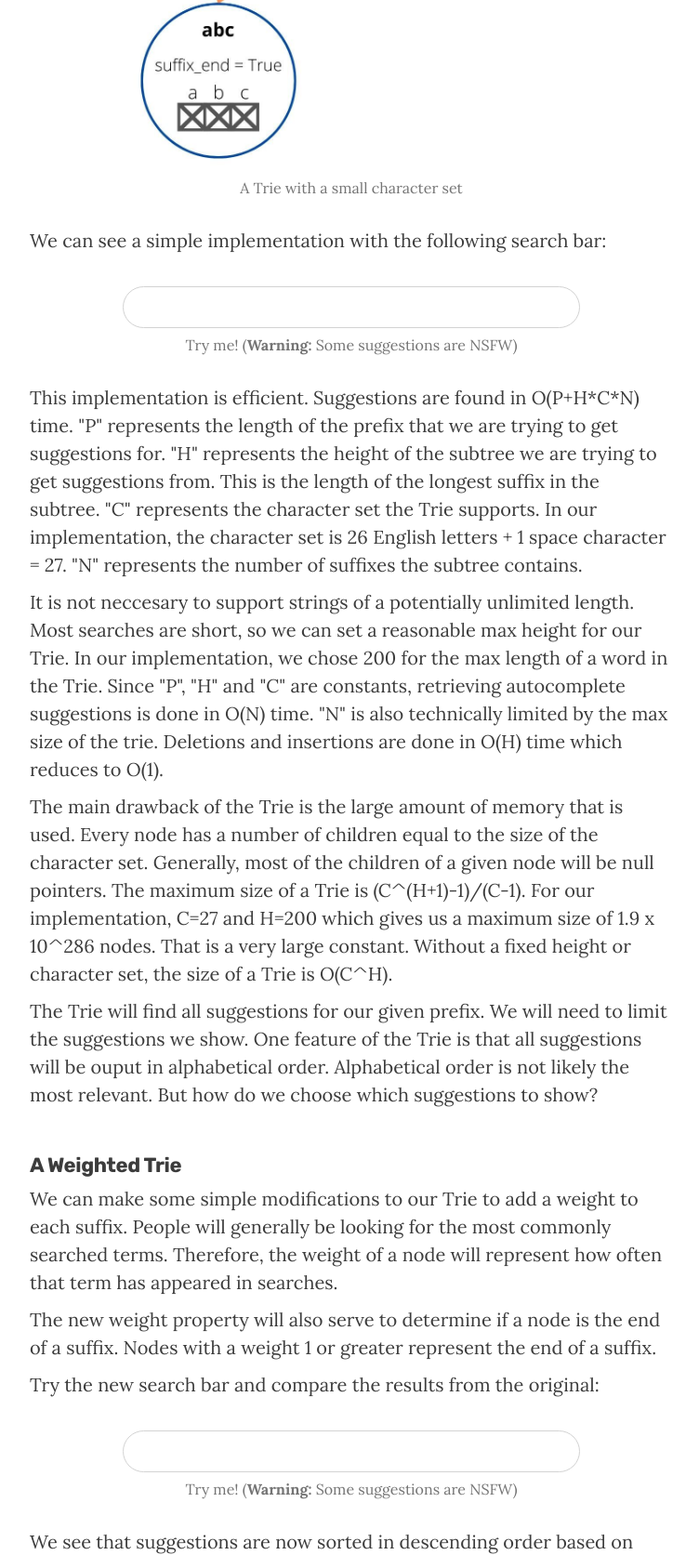
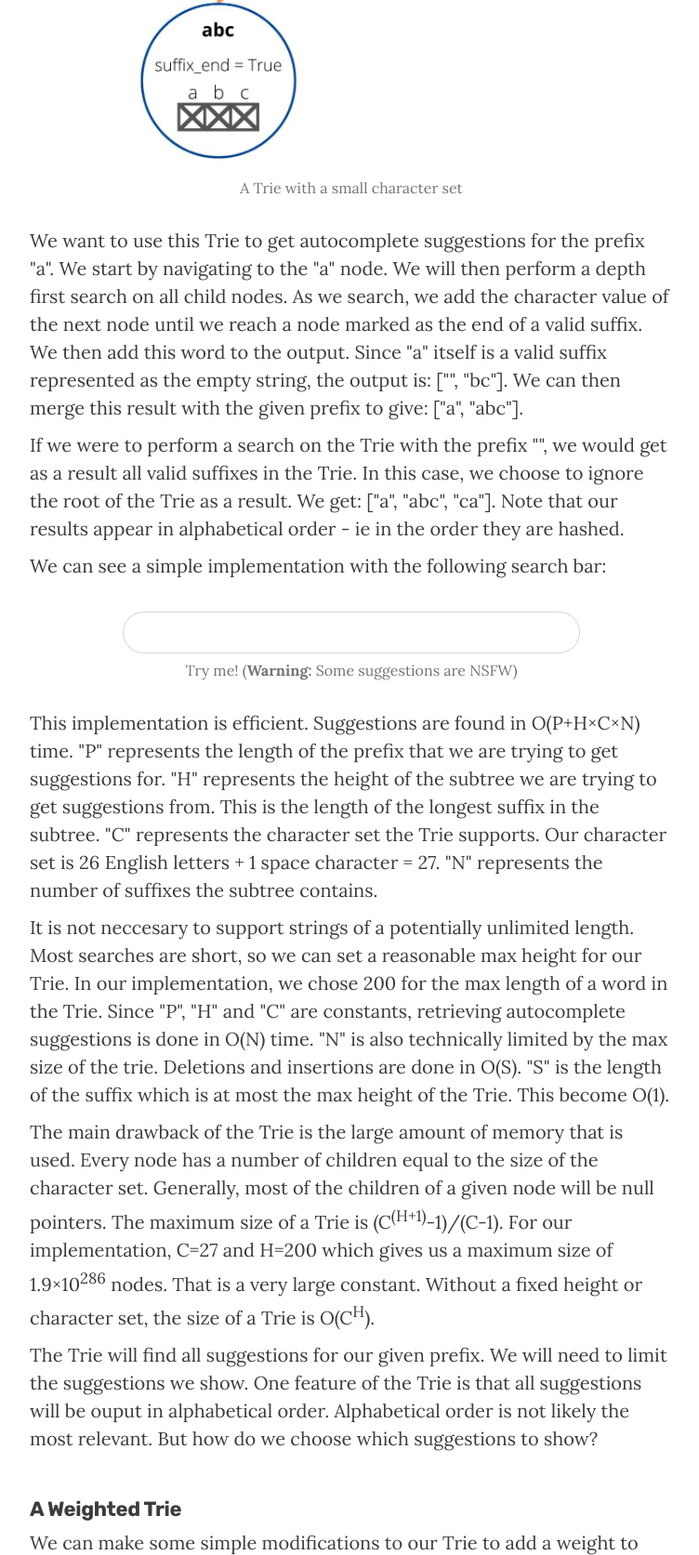
Before and after one commit to mrhaffner/trie, a Flask app: page / in a window 1280 px wide. Shown: the part 1290-2963 px from the top of the page at 93% size, without its empty margins (262-1014 px from the left). Run offline with Flask 2, Linux system fonts and the light colour scheme; parts of the project's set-up code (start-up, migrations or seed data) failed here and were passed over.

Commit message:
updated explanations, added math characters

```diff
--- a/app/static/style.css
+++ b/app/static/style.css
@@ -40,7 +40,6 @@ small,
 strike,
 strong,
 sub,
-sup,
 tt,
 var,
 b,
--- a/app/templates/index.html
+++ b/app/templates/index.html
@@ -88,7 +88,23 @@
             />
             <figcaption>A Trie with a small character set</figcaption>
           </div>
-
+          <p>
+            We want to use this Trie to get autocomplete suggestions for the
+            prefix "a". We start by navigating to the "a" node. We will then
+            perform a depth first search on all child nodes. As we search, we
+            add the character value of the next node until we reach a node
+            marked as the end of a valid suffix. We then add this word to the
+            output. Since "a" itself is a valid suffix represented as the empty
+            string, the output is: ["", "bc"]. We can then merge this result
+            with the given prefix to give: ["a", "abc"].
+          </p>
+          <p>
+            If we were to perform a search on the Trie with the prefix "", we
+            would get as a result all valid suffixes in the Trie. In this case,
+            we choose to ignore the root of the Trie as a result. We get: ["a",
+            "abc", "ca"]. Note that our results appear in alphabetical order -
+            ie in the order they are hashed.
+          </p>
           <p>
             We can see a simple implementation with the following search bar:
           </p>
@@ -119,12 +135,12 @@
           </figcaption>
         </div>
         <p>
-          This implementation is efficient. Suggestions are found in O(P+H*C*N)
-          time. "P" represents the length of the prefix that we are trying to
-          get suggestions for. "H" represents the height of the subtree we are
-          trying to get suggestions from. This is the length of the longest
-          suffix in the subtree. "C" represents the character set the Trie
-          supports. In our implementation, the character set is 26 English
+          This implementation is efficient. Suggestions are found in
+          O(P+H&times;C&times;N) time. "P" represents the length of the prefix
+          that we are trying to get suggestions for. "H" represents the height
+          of the subtree we are trying to get suggestions from. This is the
+          length of the longest suffix in the subtree. "C" represents the
+          character set the Trie supports. Our character set is 26 English
           letters + 1 space character = 27. "N" represents the number of
           suffixes the subtree contains.
         </p>
@@ -135,16 +151,18 @@
           of a word in the Trie. Since "P", "H" and "C" are constants,
           retrieving autocomplete suggestions is done in O(N) time. "N" is also
           technically limited by the max size of the trie. Deletions and
-          insertions are done in O(H) time which reduces to O(1).
+          insertions are done in O(S). "S" is the length of the suffix which is
+          at most the max height of the Trie. This become O(1).
         </p>
         <p>
           The main drawback of the Trie is the large amount of memory that is
           used. Every node has a number of children equal to the size of the
           character set. Generally, most of the children of a given node will be
-          null pointers. The maximum size of a Trie is (C^(H+1)-1)/(C-1). For
-          our implementation, C=27 and H=200 which gives us a maximum size of
-          1.9 x 10^286 nodes. That is a very large constant. Without a fixed
-          height or character set, the size of a Trie is O(C^H).
+          null pointers. The maximum size of a Trie is
+          (C<sup>(H+1)</sup>-1)/(C-1). For our implementation, C=27 and H=200
+          which gives us a maximum size of 1.9&times;10<sup>286</sup> nodes.
+          That is a very large constant. Without a fixed height or character
+          set, the size of a Trie is O(C<sup>H</sup>).
         </p>
         <p>
           The Trie will find all suggestions for our given prefix. We will need
```
